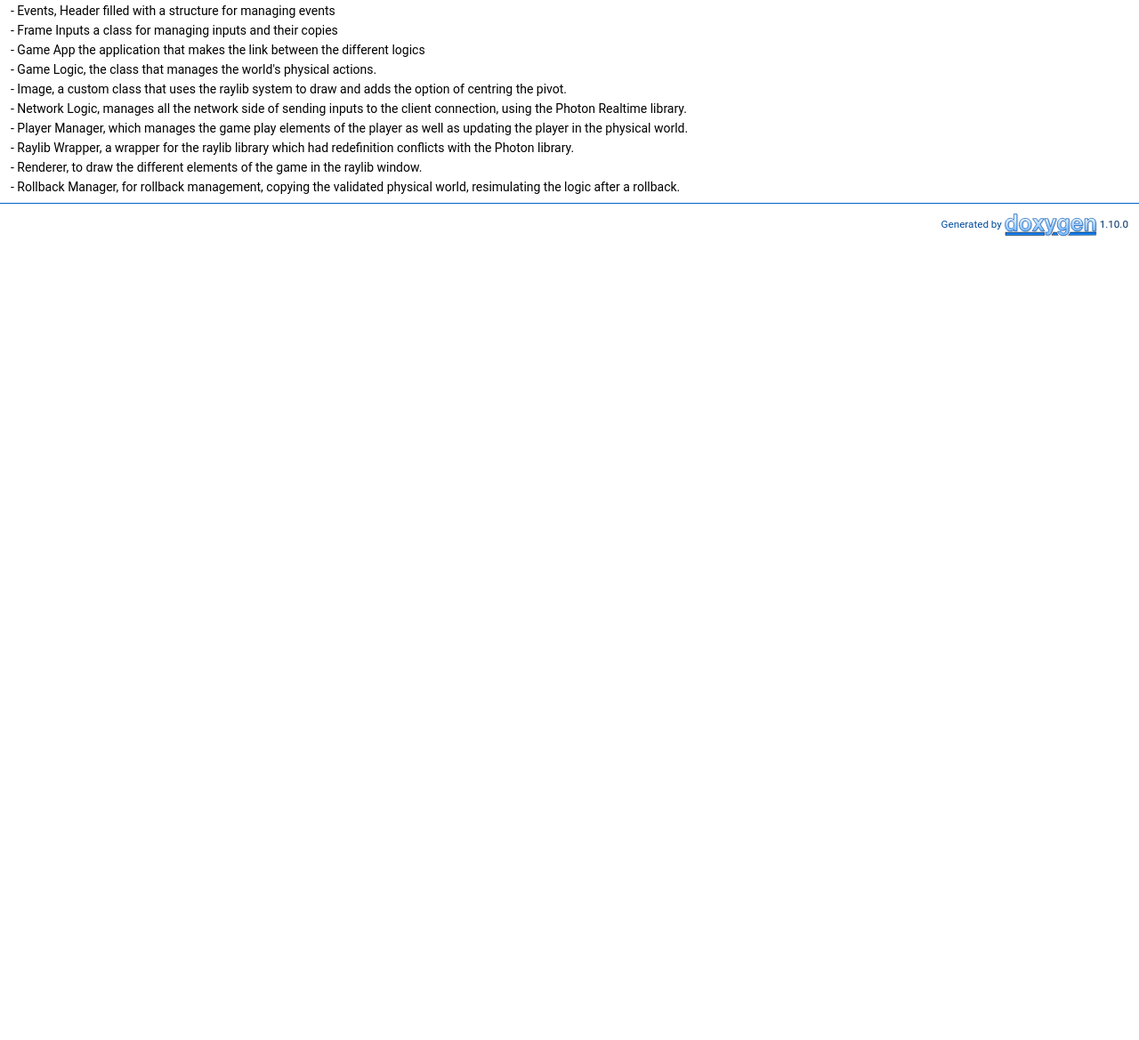
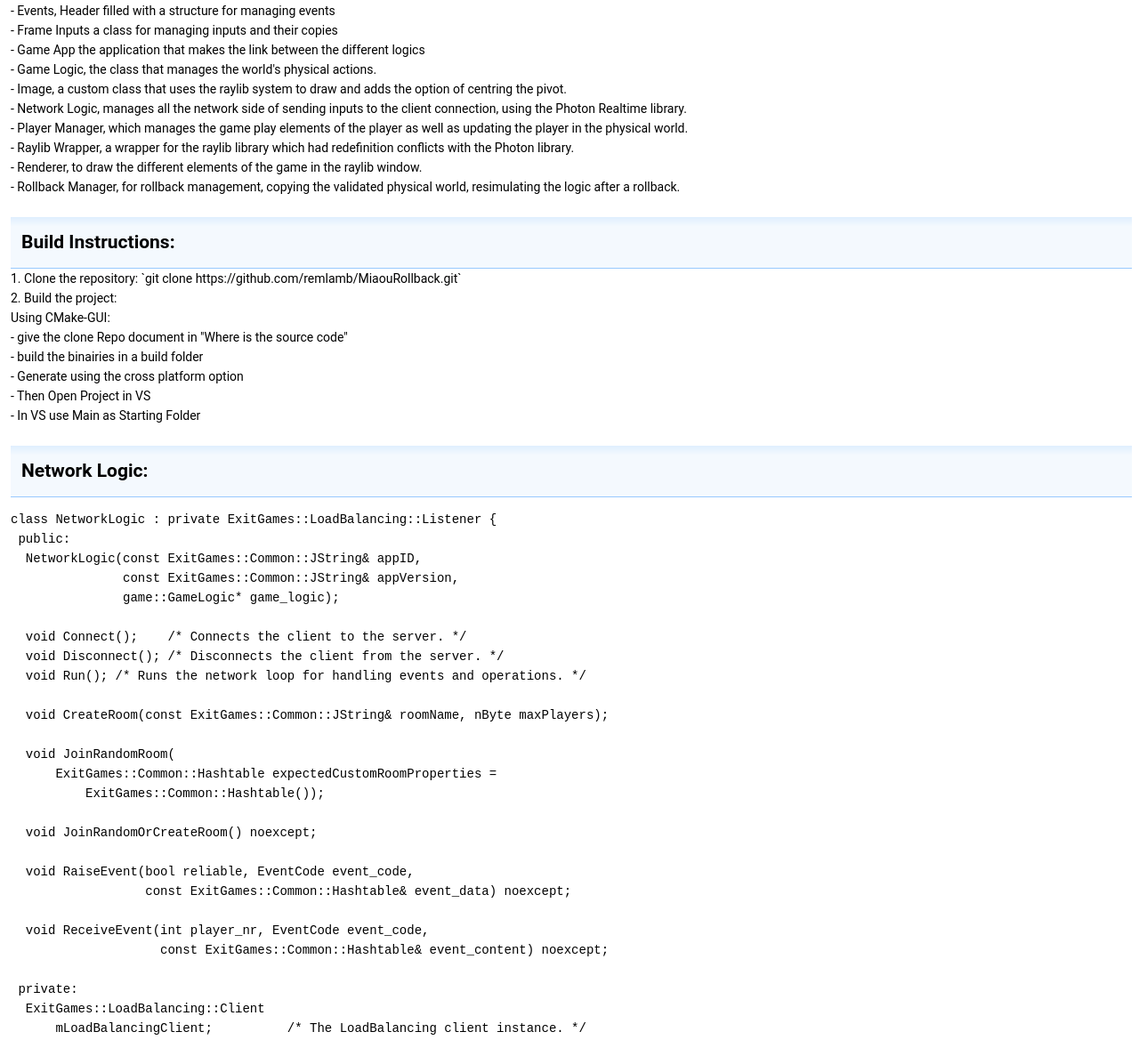
Before and after one commit to remlamb/remlamb.github.io, a plain HTML site: page rollback/DocRollback/html/index.html in a window 1280 px wide. Shown: the part 503-1672 px from the top of the page at 89% size. Before the commit the page ends 800 px from the top, so only its background shows below. Drawn offline with Linux system fonts and the light colour scheme.

Commit message:
Doc More info

```diff
--- a/rollback/DocRollback/html/index.html
+++ b/rollback/DocRollback/html/index.html
@@ -96,6 +96,88 @@ $(function() {
   - Raylib Wrapper, a wrapper for the raylib library which had redefinition conflicts with the Photon library.<br>
   - Renderer, to draw the different elements of the game in the raylib window.<br>
   - Rollback Manager, for rollback management, copying the validated physical world, resimulating the logic after a rollback.<br>
+
+<br>
+
+<div class="header">
+    <div class="headertitle"><div class="title">Build Instructions:</div></div>
+</div>
+1. Clone the repository: `git clone https://github.com/remlamb/MiaouRollback.git`<br>
+2. Build the project:<br>
+   Using CMake-GUI:<br>
+    - give the clone Repo document in "Where is the source code"<br>
+    - build the binairies in a build folder<br>
+    - Generate using the cross platform option<br>
+    - Then Open Project in VS<br>
+    - In VS use Main as Starting Folder<br>
+    <br>
+
+<div class="header">
+    <div class="headertitle"><div class="title">Network Logic:</div></div>
+</div>
+
+<pre>
+class NetworkLogic : private ExitGames::LoadBalancing::Listener {
+ public:
+  NetworkLogic(const ExitGames::Common::JString& appID,
+               const ExitGames::Common::JString& appVersion,
+               game::GameLogic* game_logic);
+
+  void Connect();    /* Connects the client to the server. */
+  void Disconnect(); /* Disconnects the client from the server. */
+  void Run(); /* Runs the network loop for handling events and operations. */
+
+  void CreateRoom(const ExitGames::Common::JString& roomName, nByte maxPlayers);
+
+  void JoinRandomRoom(
+      ExitGames::Common::Hashtable expectedCustomRoomProperties =
+          ExitGames::Common::Hashtable());
+
+  void JoinRandomOrCreateRoom() noexcept;
+
+  void RaiseEvent(bool reliable, EventCode event_code,
+                  const ExitGames::Common::Hashtable& event_data) noexcept;
+
+  void ReceiveEvent(int player_nr, EventCode event_code,
+                    const ExitGames::Common::Hashtable& event_content) noexcept;
+
+ private:
+  ExitGames::LoadBalancing::Client
+      mLoadBalancingClient;          /* The LoadBalancing client instance. */
+  ExitGames::Common::Logger mLogger; /* Logger instance for debug messages. */
+  game::GameLogic* game_logic_;      /* Pointer to the game logic object. */
+
+  // Listener callbacks
+  void debugReturn(int debugLevel,
+                   const ExitGames::Common::JString& string) override;
+  void connectionErrorReturn(int errorCode) override;
+  void clientErrorReturn(int errorCode) override;
+  void warningReturn(int warningCode) override;
+  void serverErrorReturn(int errorCode) override;
+  void joinRoomEventAction(
+      int playerNr, const ExitGames::Common::JVector<int>& playernrs,
+      const ExitGames::LoadBalancing::Player& player) override;
+  void leaveRoomEventAction(int playerNr, bool isInactive) override;
+  void customEventAction(
+      int playerNr, nByte eventCode,
+      const ExitGames::Common::Object& eventContent) override;
+  void connectReturn(int errorCode,
+                     const ExitGames::Common::JString& errorString,
+                     const ExitGames::Common::JString& region,
+                     const ExitGames::Common::JString& cluster) override;
+
+  void disconnectReturn() override;
+
+  void leaveRoomReturn(int errorCode,
+                       const ExitGames::Common::JString& errorString) override;
+</pre>
+<br>
+
+For the network part, here are the photon functions I've implemented.<br>
+You can modify them to change the number of players per lobby or create special rooms, for example. <br>
+Link to the [Photon Doc](https://doc.photonengine.com/realtime/current/getting-started/realtime-intro)<br>
+
+
 <a href="doxygen_crawl.html"/>
 </div><!-- contents -->
 <!-- start footer part -->
```
Also changed, not shown: rollback/rollback.html (+7 -3 lines).
